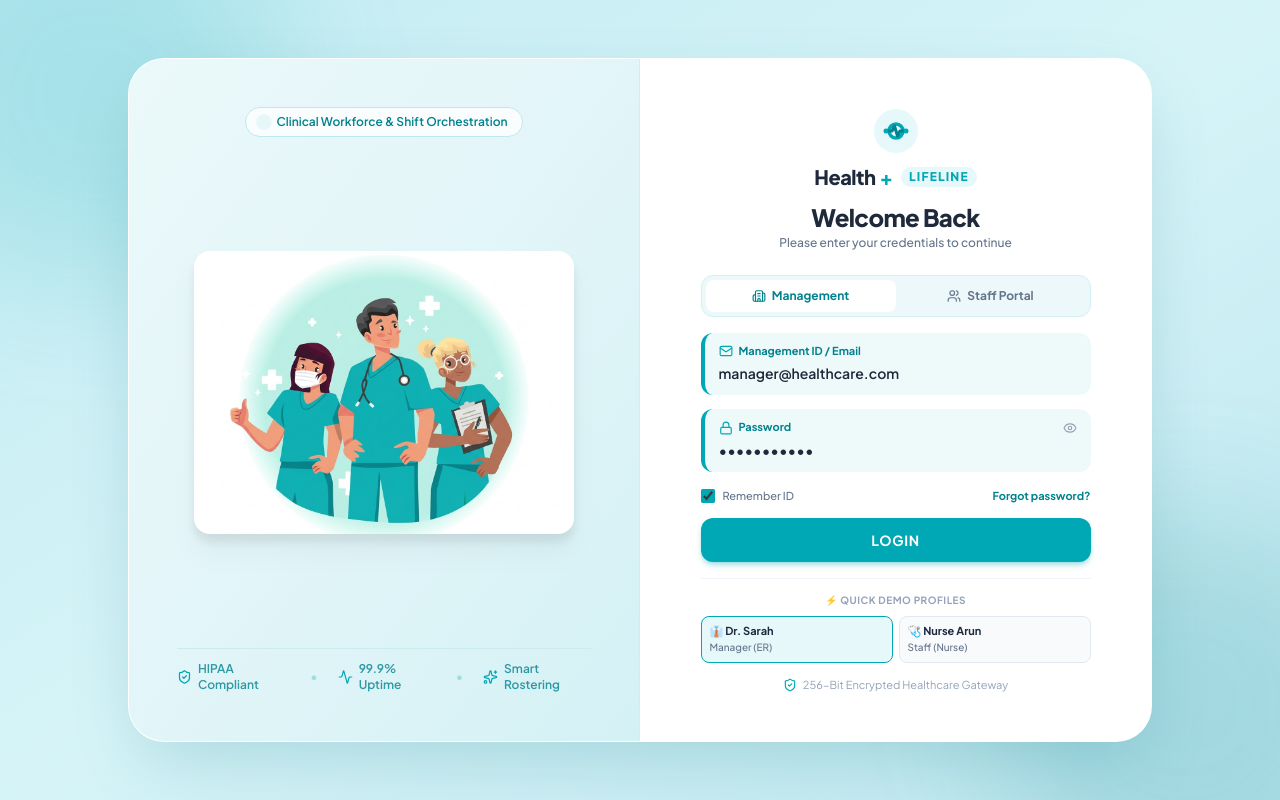
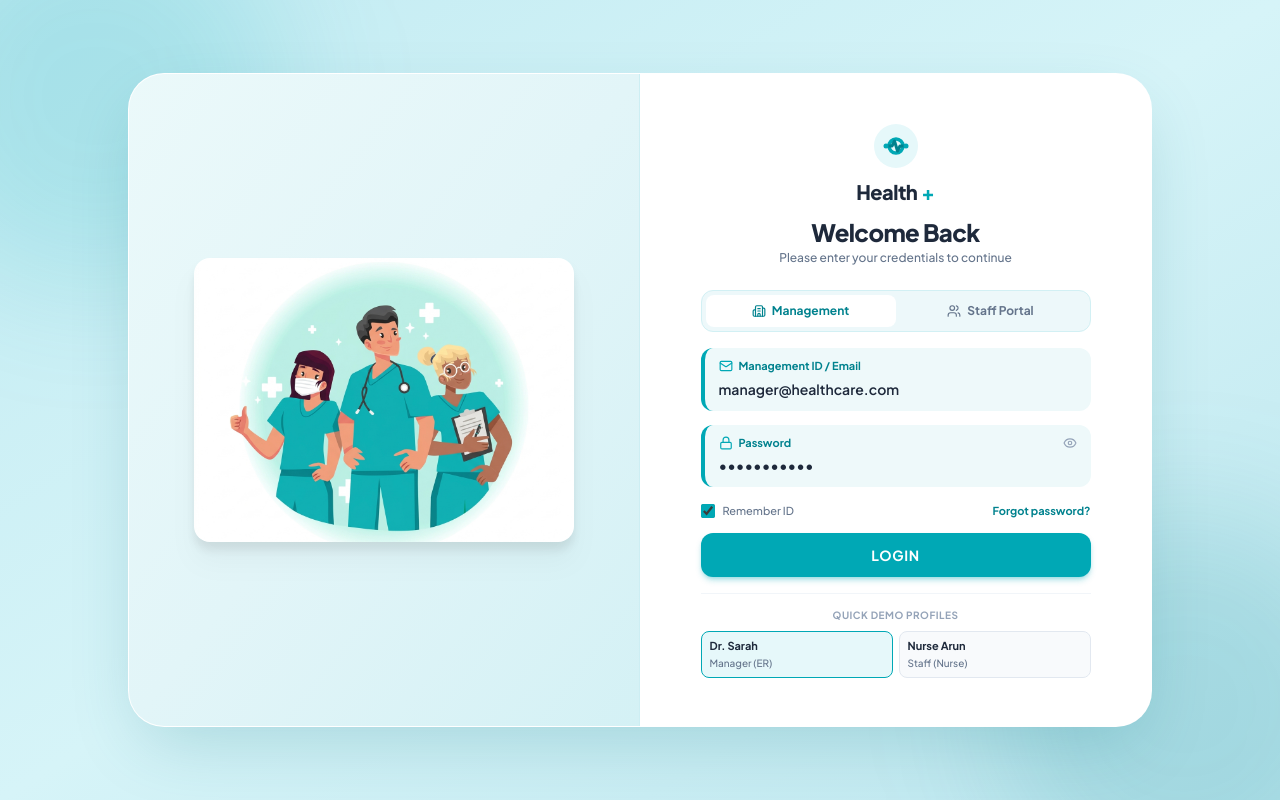
Before and after one commit to bhupesh006/healthcare, a React (Vite) app in the folder client/: page /login in a window 1280 px wide. Built offline with nearby package versions, Linux system fonts and the light colour scheme.

Commit message:
style: Clean up login page elements, remove extra text badges and emojis

```diff
--- a/client/src/pages/Login.jsx
+++ b/client/src/pages/Login.jsx
@@ -91,15 +91,9 @@ const Login = () => {
         <div className="absolute bottom-0 left-0 w-72 h-72 bg-[radial-gradient(#00a8b5_1.2px,transparent_1.2px)] [background-size:18px_18px] opacity-15 pointer-events-none rounded-bl-[36px]" />
 
         {/* ================= LEFT PANE: BRAND & MEDICAL TEAM SHOWCASE ================= */}
-        <div className="relative flex flex-col items-center justify-between p-8 sm:p-10 lg:p-12 bg-gradient-to-br from-[#ebf9fa] via-[#e2f5f8] to-[#d4f1f5] border-b lg:border-b-0 lg:border-r border-[#cdeef3] overflow-hidden select-none">
-          {/* Top Tagline Pill */}
-          <div className="flex items-center gap-2 px-3.5 py-1.5 rounded-full bg-white/80 border border-[#bfe8ee] text-[#00828e] text-xs font-semibold shadow-xs">
-            <span className="w-2 h-2 rounded-full bg-[#00a8b5] animate-ping" />
-            <span>Clinical Workforce & Shift Orchestration</span>
-          </div>
-
+        <div className="relative flex flex-col items-center justify-center p-8 sm:p-10 lg:p-12 bg-gradient-to-br from-[#ebf9fa] via-[#e2f5f8] to-[#d4f1f5] border-b lg:border-b-0 lg:border-r border-[#cdeef3] overflow-hidden select-none">
           {/* Center Vector Illustration with Circular Glow */}
-          <div className="relative w-full max-w-[420px] my-6 flex items-center justify-center">
+          <div className="relative w-full max-w-[420px] flex items-center justify-center">
             {/* Background Decorative Rings */}
             <div className="absolute w-[280px] sm:w-[360px] h-[280px] sm:h-[360px] rounded-full bg-[#daf4f8] -z-10 animate-pulse duration-1000 opacity-90" />
             <div className="absolute w-[220px] sm:w-[290px] h-[220px] sm:h-[290px] rounded-full bg-[#c9eff5] -z-10" />
@@ -110,24 +104,6 @@ const Login = () => {
               alt="Healthcare Professionals Team"
               className="w-full max-w-[380px] h-auto object-contain drop-shadow-xl select-none pointer-events-none rounded-2xl"
             />
-          </div>
-
-          {/* Bottom Enterprise Trust Markers */}
-          <div className="w-full flex items-center justify-center gap-3 sm:gap-5 pt-3 text-[11px] sm:text-xs font-semibold text-[#00828e]/80 border-t border-[#ccebf0]">
-            <div className="flex items-center gap-1.5">
-              <ShieldCheck className="w-4 h-4 text-[#00a8b5]" />
-              <span>HIPAA Compliant</span>
-            </div>
-            <span className="text-[#a0dbe2]">•</span>
-            <div className="flex items-center gap-1.5">
-              <Activity className="w-4 h-4 text-[#00a8b5]" />
-              <span>99.9% Uptime</span>
-            </div>
-            <span className="text-[#a0dbe2] hidden sm:inline">•</span>
-            <div className="hidden sm:flex items-center gap-1.5">
-              <Sparkles className="w-4 h-4 text-[#00a8b5]" />
-              <span>Smart Rostering</span>
-            </div>
           </div>
         </div>
 
@@ -167,9 +143,6 @@ const Login = () => {
               <div className="flex items-center gap-1">
                 <span className="text-xl font-black text-slate-800 tracking-tight">Health</span>
                 <span className="text-xl font-black text-[#00a8b5]">+</span>
-                <span className="text-xs uppercase font-extrabold tracking-widest text-[#00a8b5] ml-1 bg-[#e6f8fa] px-2 py-0.5 rounded-full">
-                  Lifeline
-                </span>
               </div>
 
               <h2 className="mt-2.5 text-2xl font-extrabold text-slate-800 tracking-tight">
@@ -320,7 +293,7 @@ const Login = () => {
             {/* Quick Demo Profiles (Clean 1-Click Buttons) */}
             <div className="mt-4 pt-3.5 border-t border-slate-100 text-center">
               <span className="text-[10px] font-bold uppercase tracking-wider text-slate-400 block mb-2">
-                ⚡ Quick Demo Profiles
+                Quick Demo Profiles
               </span>
               <div className="grid grid-cols-2 gap-1.5 text-[11px]">
                 <button
@@ -332,7 +305,7 @@ const Login = () => {
                       : 'bg-slate-50 border-slate-200 text-slate-600 hover:bg-slate-100'
                   }`}
                 >
-                  <span className="font-bold block text-slate-800">👔 Dr. Sarah</span>
+                  <span className="font-bold block text-slate-800">Dr. Sarah</span>
                   <span className="text-[10px] text-slate-500">Manager (ER)</span>
                 </button>
 
@@ -345,16 +318,10 @@ const Login = () => {
                       : 'bg-slate-50 border-slate-200 text-slate-600 hover:bg-slate-100'
                   }`}
                 >
-                  <span className="font-bold block text-slate-800">🩺 Nurse Arun</span>
+                  <span className="font-bold block text-slate-800">Nurse Arun</span>
                   <span className="text-[10px] text-slate-500">Staff (Nurse)</span>
                 </button>
               </div>
-            </div>
-
-            {/* Terminal Security Badge */}
-            <div className="mt-3.5 flex items-center justify-center gap-1.5 text-[11px] text-slate-400">
-              <ShieldCheck className="w-3.5 h-3.5 text-[#00a8b5]" />
-              <span>256-Bit Encrypted Healthcare Gateway</span>
             </div>
           </div>
         </div>
```
